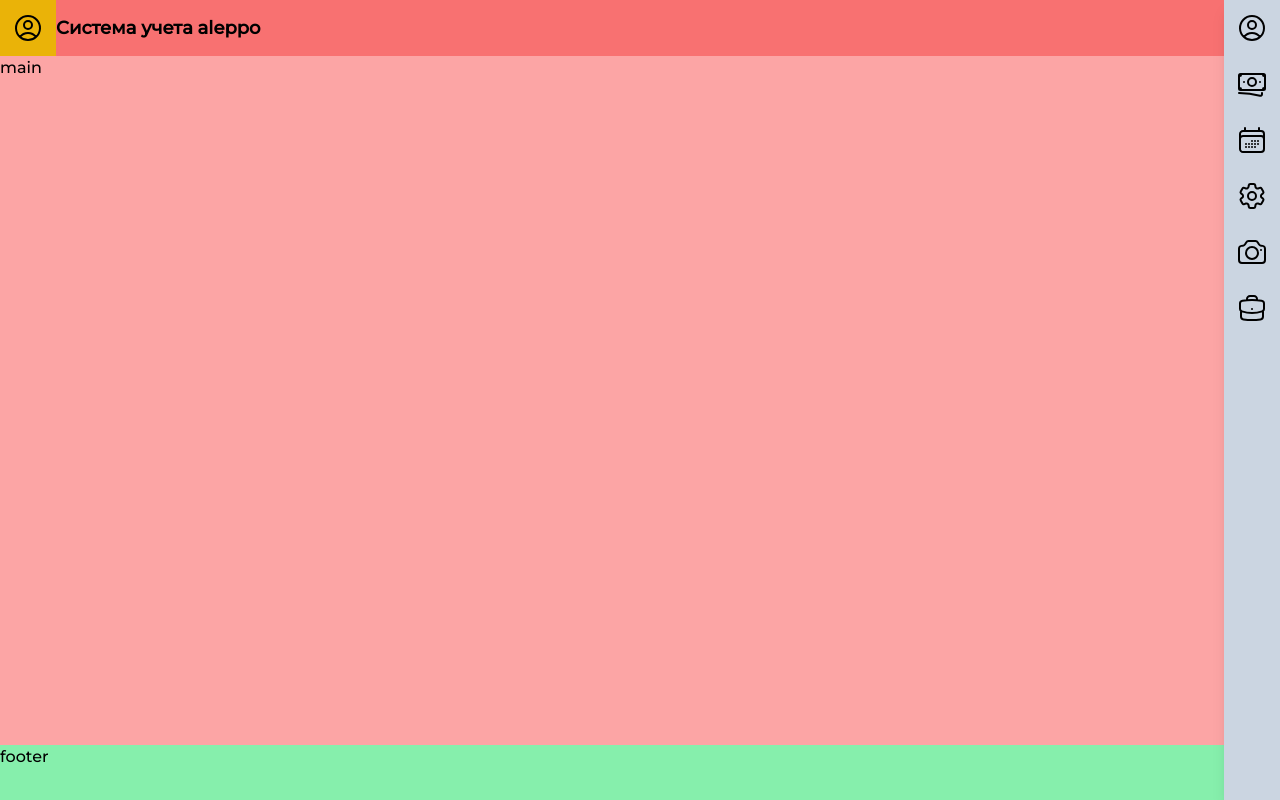
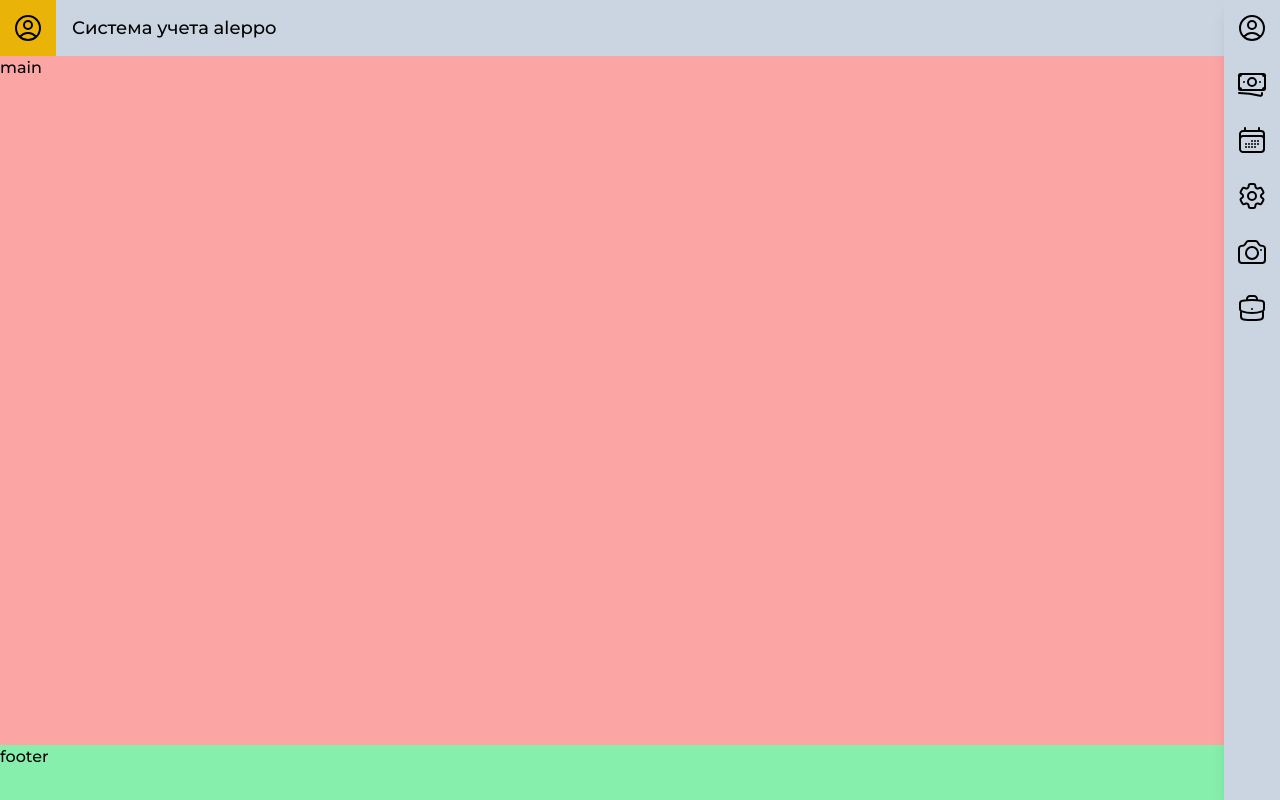
Before and after one commit to sadrbox/aleppo, a website: page index.html in a window 1280 px wide. Drawn offline with Linux system fonts and the light colour scheme.

Commit message:
13 июн 2023 г. 15:19:09

```diff
--- a/index.html
+++ b/index.html
@@ -14,8 +14,8 @@
 
 <body class="flex flex-row h-full">
   <div class="flex flex-col w-full">
-    <header class=" bg-red-400">
-      <div class="header_top flex flex-row items-center">
+    <header class=" bg-slate-300">
+      <div class="header_top flex flex-row items-center space-x-4">
         <a class="flex items-center justify-center w-14 h-14 bg-yellow-500" href="#">
           <svg xmlns="http://www.w3.org/2000/svg" fill="none" viewBox="0 0 24 24" stroke-width="1.5"
             stroke="currentColor" class="w-8 h-8">
@@ -24,7 +24,7 @@
               d="M17.982 18.725A7.488 7.488 0 0012 15.75a7.488 7.488 0 00-5.982 2.975m11.963 0a9 9 0 10-11.963 0m11.963 0A8.966 8.966 0 0112 21a8.966 8.966 0 01-5.982-2.275M15 9.75a3 3 0 11-6 0 3 3 0 016 0z" />
           </svg>
         </a>
-        <h2 class="text-lg font-bold">Система учета aleppo</h2>
+        <h2 class="text-lg font-bolder">Система учета aleppo</h2>
 
       </div>
     </header>
```
Also changed, not shown: public/styles.css.
